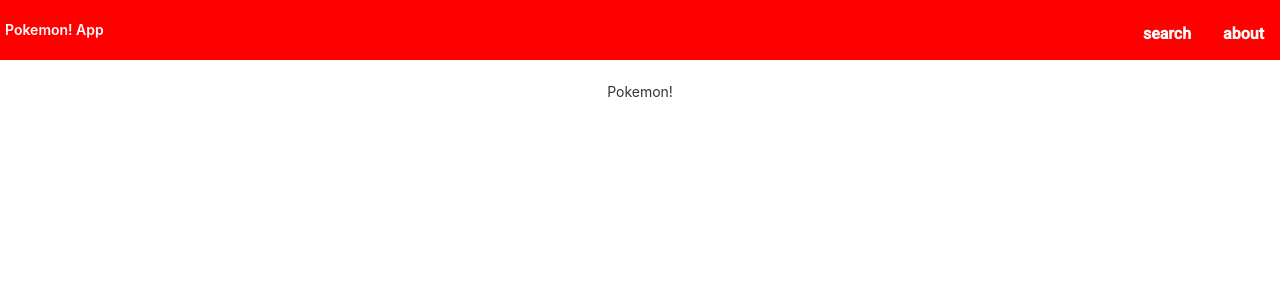
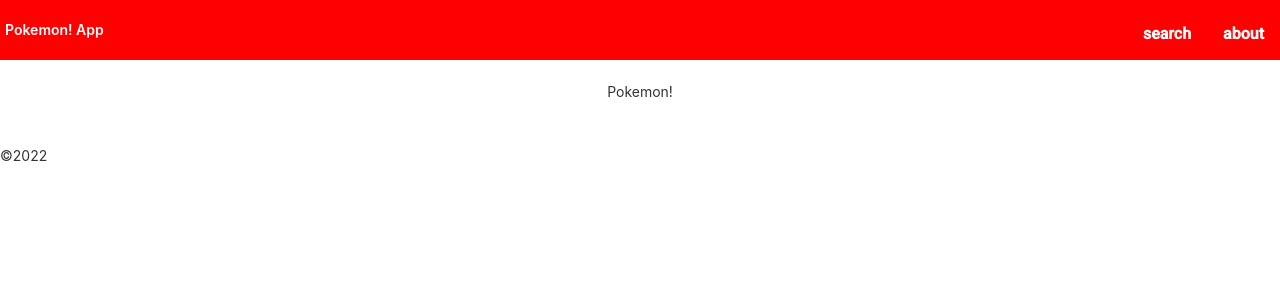
Before and after one commit to asbaca93/angular-pokemon-project, an Angular app: page / in a window 1280 px wide. Shown: the top 300 px of the page. Built offline with nearby package versions, Linux system fonts and the light colour scheme.

Commit message:
added a copyright to the footer of the page

```diff
--- a/src/app/app.component.html
+++ b/src/app/app.component.html
@@ -325,3 +325,4 @@
 <!-- * * * * * * * * * * * * * * * * * * * * * * * * * * * * * * * -->
 
 <div class="content" role="main"><router-outlet></router-outlet></div>
+<div><p>&copy;2022</p></div>
```
